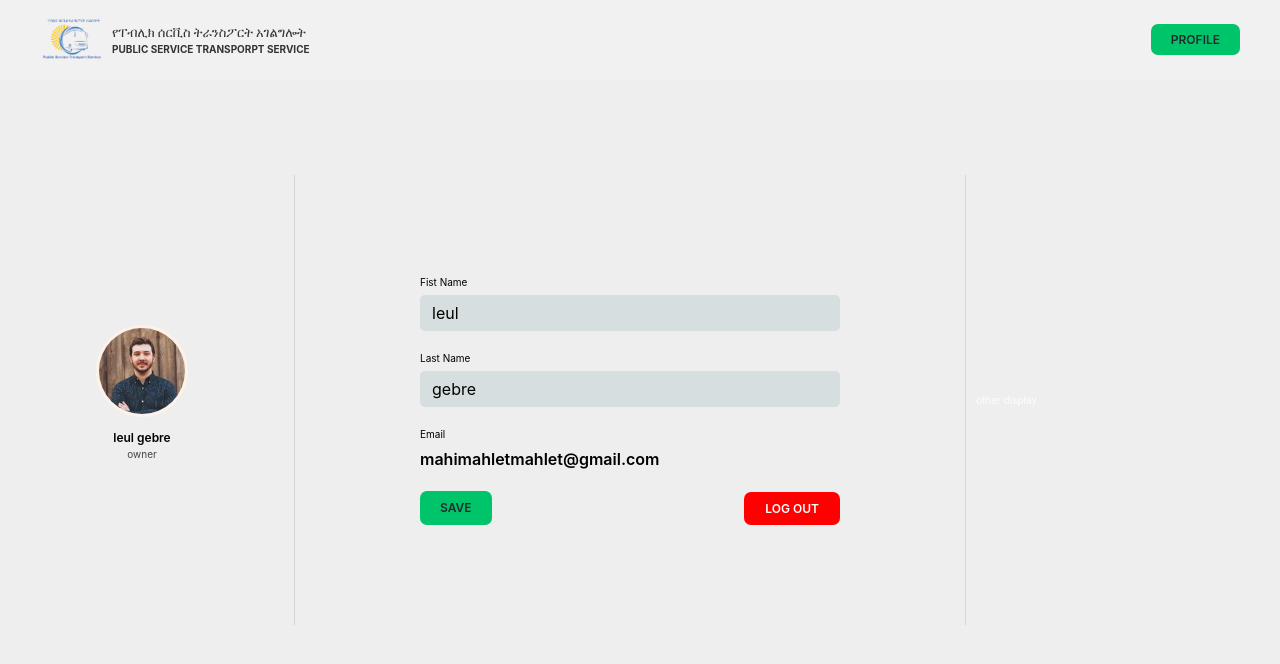
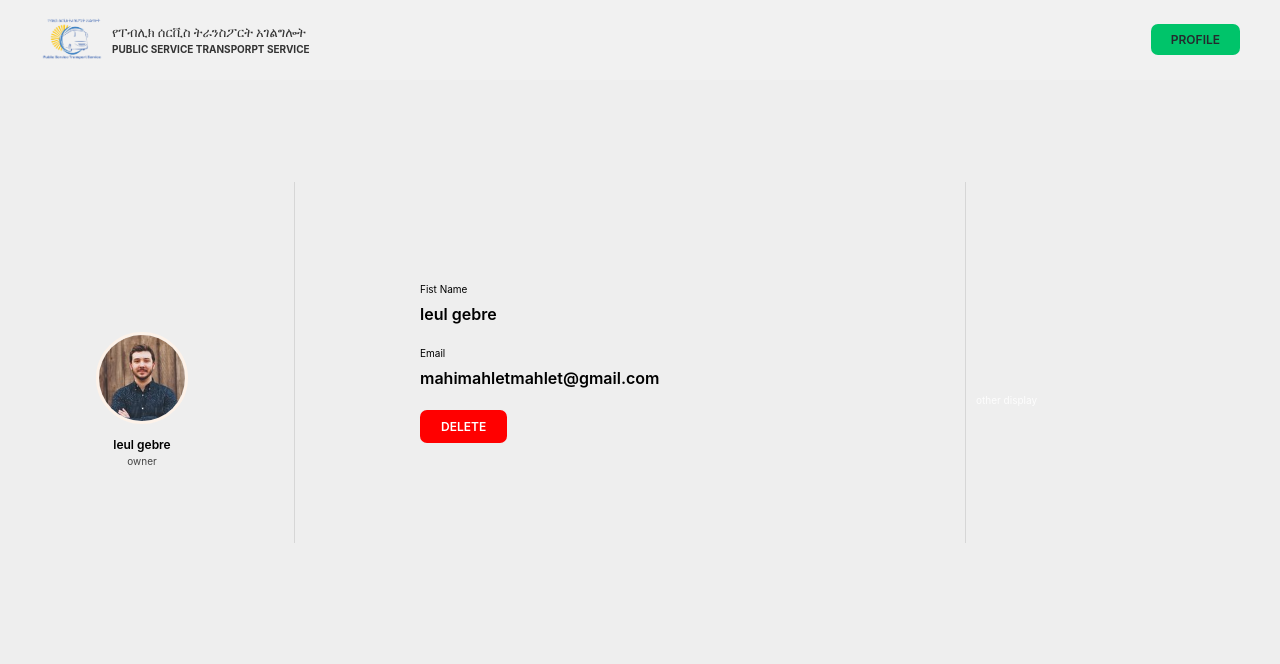
Before and after one commit to leulsege/Traffic-file-analysis, a React (Vite) app in the folder applications/webapp/: page /approveadmins in a window 1280 px wide. Shown: the top 664 px of the page. Built offline with nearby package versions, Linux system fonts and the light colour scheme.

Commit message:
mass commit

```diff
--- a/applications/webapp/src/components/LoggedinNavBar.tsx
+++ b/applications/webapp/src/components/LoggedinNavBar.tsx
@@ -1,11 +1,12 @@
 import styles from "./LoggedinNavBar.module.css";
 import { NavLink } from "react-router-dom";
-import Logo1 from "./Logo1";
+
+import LogoLoggedin from "./LogoLoggedin";
 
 function Navbar() {
   return (
     <nav className={styles.nav}>
-      <Logo1 />
+      <LogoLoggedin />
       <ul>
         <li>
           <NavLink to="/profile" className={styles.ctaLink}>
--- a/applications/webapp/src/components/Logo.module.css
+++ b/applications/webapp/src/components/Logo.module.css
@@ -7,6 +7,7 @@
 
 .amharic {
   font-size: 1.3rem;
+  color: white;
 }
 .logoContainer img {
   width: 6.4rem;
@@ -15,3 +16,7 @@
 h4 {
   font-size: 1rem;
 }
+
+.English {
+  color: white;
+}
--- a/applications/webapp/src/components/Logo.tsx
+++ b/applications/webapp/src/components/Logo.tsx
@@ -7,7 +7,7 @@ function Logo() {
       <img src="PSTS-LOGO.png" className={styles.logo} />
       <div>
         <h4 className={styles.amharic}>የፐብሊክ ሰርቪስ ትራንስፖርት አገልግሎት</h4>
-        <h4>Public Service Transporpt Service</h4>
+        <h4 className={styles.English}>Public Service Transporpt Service</h4>
       </div>
     </Link>
   );
--- a/applications/webapp/src/components/Logo1.module.css
+++ b/applications/webapp/src/components/LogoLoggedin.module.css
@@ -7,13 +7,12 @@
 
 .amharic {
   font-size: 1.3rem;
-  color: #333;
 }
 .logoContainer img {
   width: 6.4rem;
 }
 
 h4 {
+  color: #333;
   font-size: 1rem;
-  color: #333;
 }
--- a/applications/webapp/src/components/Logo1.tsx
+++ b/applications/webapp/src/components/LogoLoggedin.tsx
@@ -1,7 +1,7 @@
-import styles from "./Logo1.module.css";
+import styles from "./LogoLoggedin.module.css";
 import { Link } from "react-router-dom";
 
-function Logo1() {
+function LogoLoggedin() {
   return (
     <Link to="/" className={styles.logoContainer}>
       <img src="PSTS-LOGO.png" className={styles.logo} />
@@ -13,4 +13,4 @@ function Logo1() {
   );
 }
 
-export default Logo1;
+export default LogoLoggedin;
--- /dev/null
+++ b/applications/webapp/src/components/owner/ApproveAdminForm.tsx
@@ -0,0 +1,36 @@
+import { Link } from "react-router-dom";
+import styles from "./AdminForm.module.css";
+import { useState } from "react";
+import { useStepContext } from "@mui/material";
+
+function AdminForm({ admin }) {
+  // PRE-FILL FOR DEV PURPOSES
+
+  return (
+    <>
+      <main className={styles.login}>
+        <form className={styles.form}>
+          <div className={styles.row}>
+            <label htmlFor="text">Fist Name</label>
+            <span>
+              {" "}
+              {admin.firstName} {admin.lastName}
+            </span>
+          </div>
+
+          <div className={styles.row}>
+            <label htmlFor="text">Email</label>
+            <span> {admin.email}</span>
+          </div>
+
+          <div className={styles.buttons}>
+            {admin.approve && <Link className={styles.ctaLink}>Approve</Link>}
+            <button className={styles.delbtn}>Delete</button>
+          </div>
+        </form>
+      </main>
+    </>
+  );
+}
+
+export default AdminForm;
--- a/applications/webapp/src/views/owner/AdminApprove.tsx
+++ b/applications/webapp/src/views/owner/AdminApprove.tsx
@@ -2,7 +2,7 @@ import React from "react";
 import styles from "../DriverProfile.module.css";
 import { useState } from "react";
 import LoggedinNavBar from "../../components/LoggedinNavBar";
-import AdminForm from "../../components/owner/AdminForm";
+import ApproveAdminForm from "../../components/owner/ApproveAdminForm";
 
 const res = {
   _id: "659e56282226ac98f1655b20",
@@ -29,7 +29,7 @@ function TrainerProfile() {
           <p className={styles.phoneNumber}>{res.role}</p>
         </div>
         <div className={styles.profileSettings}>
-          <AdminForm admin={res} />
+          <ApproveAdminForm admin={res} />
         </div>
         <div>other display</div>
       </main>
```
